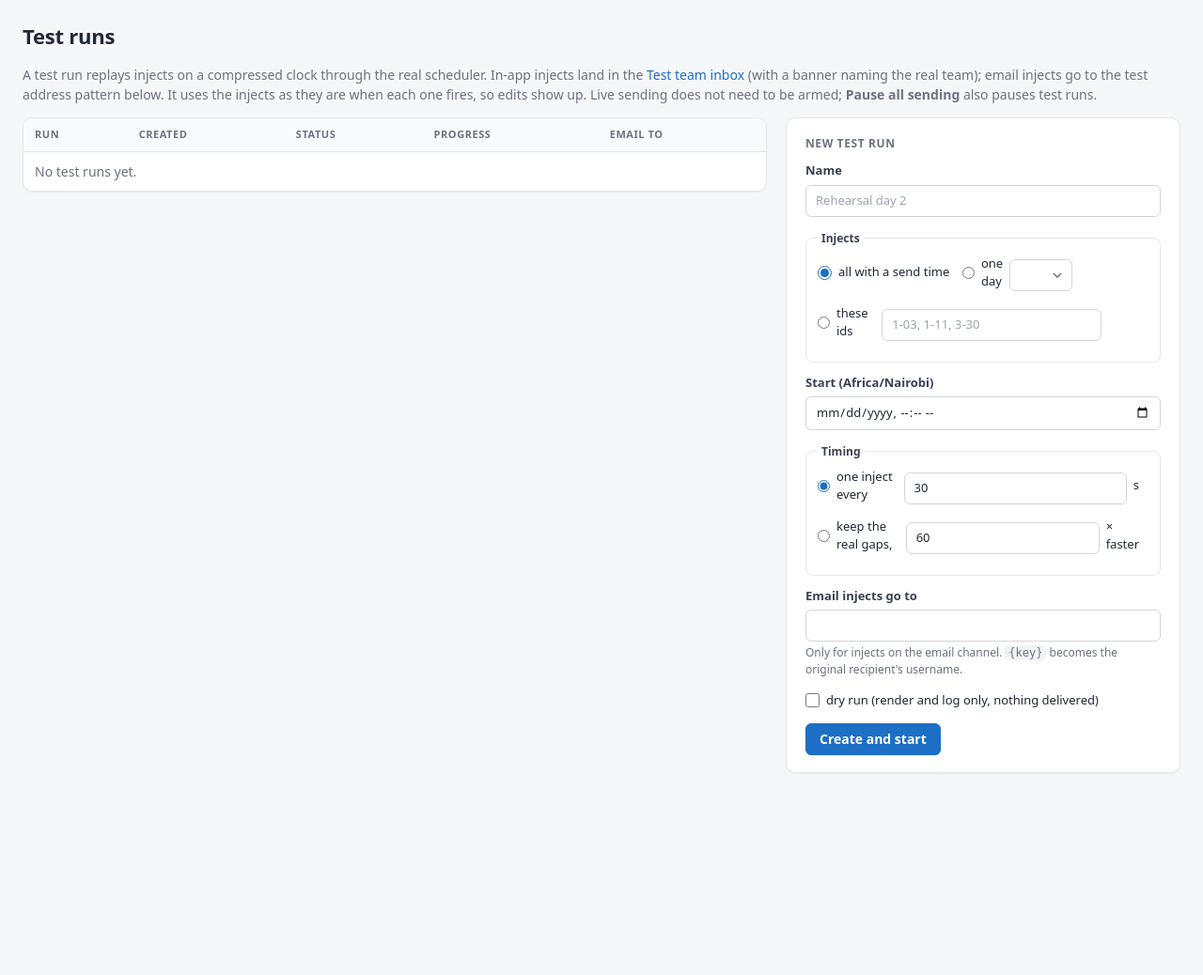
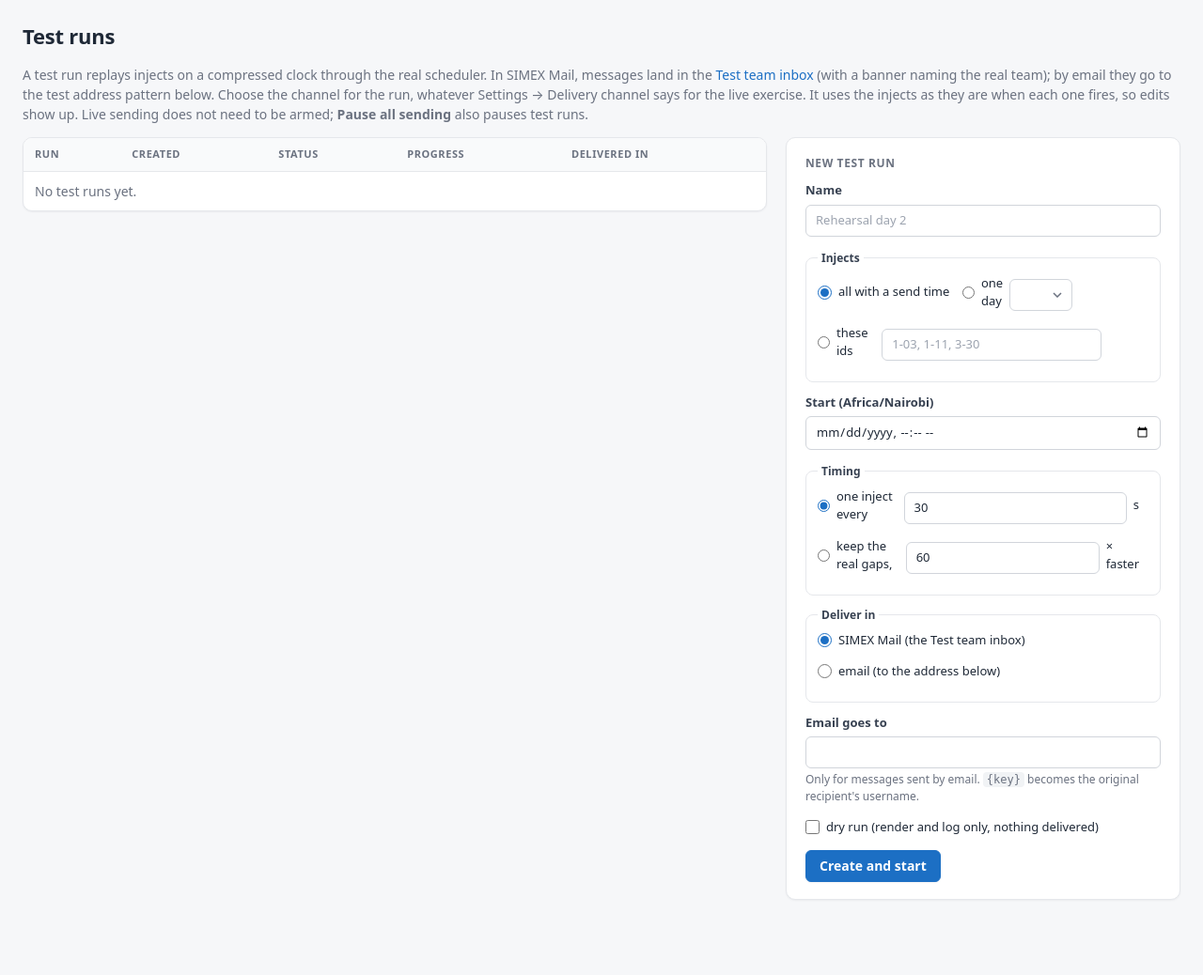
Before and after one commit to joshuaberetta/simex-ops, a Django app: template web/ops/templates/ops/tests.html in a window 1280 px wide. Shown: the part 52-1090 px from the top of the page at 94% size. Before the commit the page ends 875 px from the top, so only its background shows below. Run offline with Django 5.2, Linux system fonts and the light colour scheme; the template is opened without the code that fills it, so the values that code supplies are empty; parts of the project's set-up code (start-up, migrations or seed data) failed here and were passed over.

Commit message:
Test runs: choose SIMEX Mail or email for the run, whatever the live delivery channel
Co-Authored-By: Claude Opus 5.5 <noreply@anthropic.com>

```diff
--- a/web/ops/models.py
+++ b/web/ops/models.py
@@ -145,6 +145,10 @@ class TestRun(models.Model):
     dry_run = models.BooleanField(default=False)
     description = models.TextField(blank=True, default="")
     created_at = models.DateTimeField(default=timezone.now)
+    channel = models.CharField(max_length=10, blank=True, default="")  # "" = each inject's own | inapp | email
+
+    def channel_for(self, inj):
+        return self.channel or inj.effective_channel
 
 
 class TestRunItem(models.Model):
--- a/web/ops/templates/ops/test_run.html
+++ b/web/ops/templates/ops/test_run.html
@@ -13,7 +13,7 @@
       <button class="btn danger" name="action" value="cancel" data-confirm="Cancel the rest of this run?">Cancel run</button>{% endif %}
   </form>
 </div>
-<p class="muted">{{ run.description }}{% if run.redirect %} · email to <code>{{ run.redirect }}</code>{% endif %}{% if run.dry_run %} · dry run{% endif %} · deliveries:
+<p class="muted">{{ run.description }} · {% if run.channel == 'inapp' %}in <a href="/inbox/as/{{ test_team.id }}/">the Test team inbox</a>{% elif run.channel == 'email' %}by email{% else %}each inject's channel{% endif %}{% if run.redirect and run.channel != 'inapp' %} · email to <code>{{ run.redirect }}</code>{% endif %}{% if run.dry_run %} · dry run{% endif %} · deliveries:
   {% for k, v in msg_counts.items %}{{ k }} {{ v }}{% if not forloop.last %} · {% endif %}{% empty %}none yet{% endfor %}
   {% if run.status == 'active' %} · refreshes every 10 s{% endif %}</p>
 <table class="list">
@@ -21,7 +21,7 @@
   {% for it in items %}
   <tr class="st-{{ it.status }}"><td class="nowrap">{{ it.due_at|date:"H:i:s" }}</td>
     <td><a href="/injects/{{ it.inject.id }}/">{{ it.inject.mel_id }}</a> {{ it.inject.subject|default:'' }}</td>
-    <td class="small">{{ it.inject.channel }}</td>
+    <td class="small">{{ it.via }}</td>
     <td class="small">{{ it.inject.send_at|date:"D d M H:i"|default:"—" }}</td>
     <td><span class="status {{ it.status }}">{{ it.status }}</span></td>
     <td class="small">{{ it.sent_at|date:"H:i:s"|default:"" }}</td>
--- a/web/ops/templates/ops/tests.html
+++ b/web/ops/templates/ops/tests.html
@@ -2,18 +2,19 @@
 {% block title %}Test runs · SIMEX ops{% endblock %}
 {% block body %}
 <h1>Test runs</h1>
-<p class="muted">A test run replays injects on a compressed clock through the real scheduler. In-app injects land in the
-<a href="/inbox/as/{{ test_team.id }}/">Test team inbox</a> (with a banner naming the real team); email injects go to the test address pattern below.
+<p class="muted">A test run replays injects on a compressed clock through the real scheduler. In SIMEX Mail, messages land in the
+<a href="/inbox/as/{{ test_team.id }}/">Test team inbox</a> (with a banner naming the real team); by email they go to the test address pattern below.
+Choose the channel for the run, whatever Settings → Delivery channel says for the live exercise.
 It uses the injects as they are when each one fires, so edits show up. Live sending does not need to be armed; <b>Pause all sending</b> also pauses test runs.</p>
 <div class="cols">
 <section class="col-main">
 <table class="list">
-  <thead><tr><th>Run</th><th>Created</th><th>Status</th><th>Progress</th><th>Email to</th></tr></thead>
+  <thead><tr><th>Run</th><th>Created</th><th>Status</th><th>Progress</th><th>Delivered in</th></tr></thead>
   {% for r in runs %}
   <tr><td><a href="/tests/{{ r.id }}/">{{ r.name }}</a><div class="muted small">{{ r.description }}{% if r.dry_run %} · dry run{% endif %}</div></td>
     <td class="small">{{ r.created_at|date:"D d M H:i" }}</td><td><span class="status {{ r.status }}">{{ r.status }}</span></td>
     <td class="small">{% for k, v in r.stats.items %}{{ k }} {{ v }}{% if not forloop.last %} · {% endif %}{% endfor %}</td>
-    <td class="small">{{ r.redirect|default:"—" }}</td></tr>
+    <td class="small">{% if r.channel == 'inapp' %}SIMEX Mail{% elif r.channel == 'email' %}email: {{ r.redirect }}{% else %}each inject's channel{% if r.redirect %} (email: {{ r.redirect }}){% endif %}{% endif %}</td></tr>
   {% empty %}<tr><td colspan="5" class="muted">No test runs yet.</td></tr>{% endfor %}
 </table>
 </section>
@@ -32,8 +33,13 @@ It uses the injects as they are when each one fires, so edits show up. Live send
     <label class="chk"><input type="radio" name="timing" value="interval" checked> one inject every <input type="number" name="interval" value="30" min="5" class="narrow"> s</label>
     <label class="chk"><input type="radio" name="timing" value="factor"> keep the real gaps, <input type="number" name="factor" value="60" min="1" class="narrow"> × faster</label>
   </fieldset>
-  <label>Email injects go to <input name="redirect" value="{{ cfg.test_redirect }}">
-    <span class="hint">Only for injects on the email channel. <code>{key}</code> becomes the original recipient's username.</span></label>
+  <fieldset><legend>Deliver in</legend>
+    <label class="chk"><input type="radio" name="channel" value="inapp" {% if channel_mode != 'email' %}checked{% endif %}> SIMEX Mail (the Test team inbox)</label>
+    <label class="chk"><input type="radio" name="channel" value="email" {% if channel_mode == 'email' %}checked{% endif %}> email (to the address below)</label>
+    {% if channel_mode == 'per_inject' %}<label class="chk"><input type="radio" name="channel" value=""> each inject's own channel</label>{% endif %}
+  </fieldset>
+  <label>Email goes to <input name="redirect" value="{{ cfg.test_redirect }}">
+    <span class="hint">Only for messages sent by email. <code>{key}</code> becomes the original recipient's username.</span></label>
   <label class="chk"><input type="checkbox" name="dry_run" value="1"> dry run (render and log only, nothing delivered)</label>
   <button class="btn primary">Create and start</button>
 </form>
```
Also changed, not shown: web/docs/MANUAL.md (+1 -1 lines), web/ops/delivery.py (+6 -4 lines), web/ops/tests/test_ops.py (+19 -0 lines), web/ops/views_excon.py (+6 -3 lines), web/ops/migrations/0008_test_run_channel.py (added).
